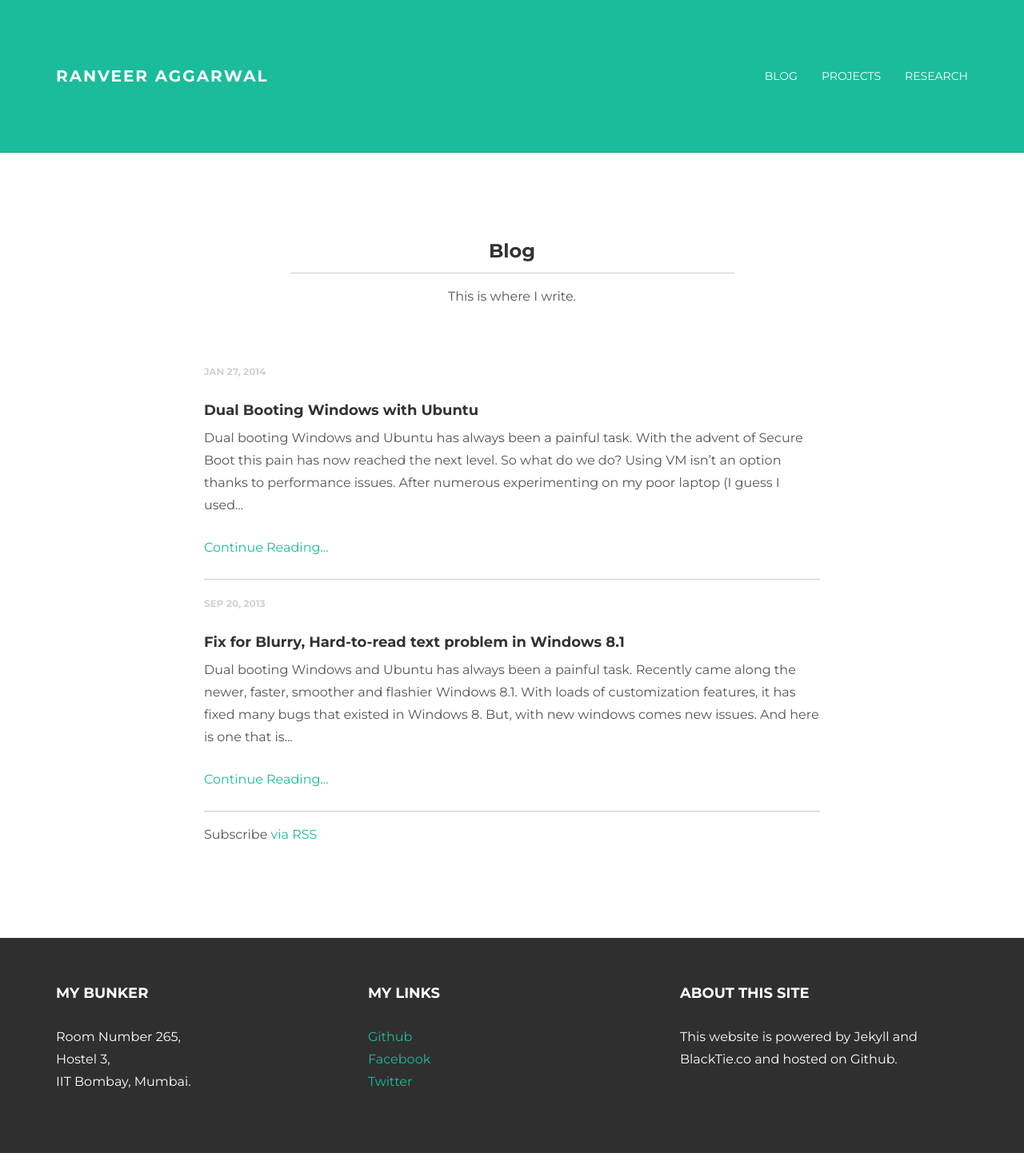
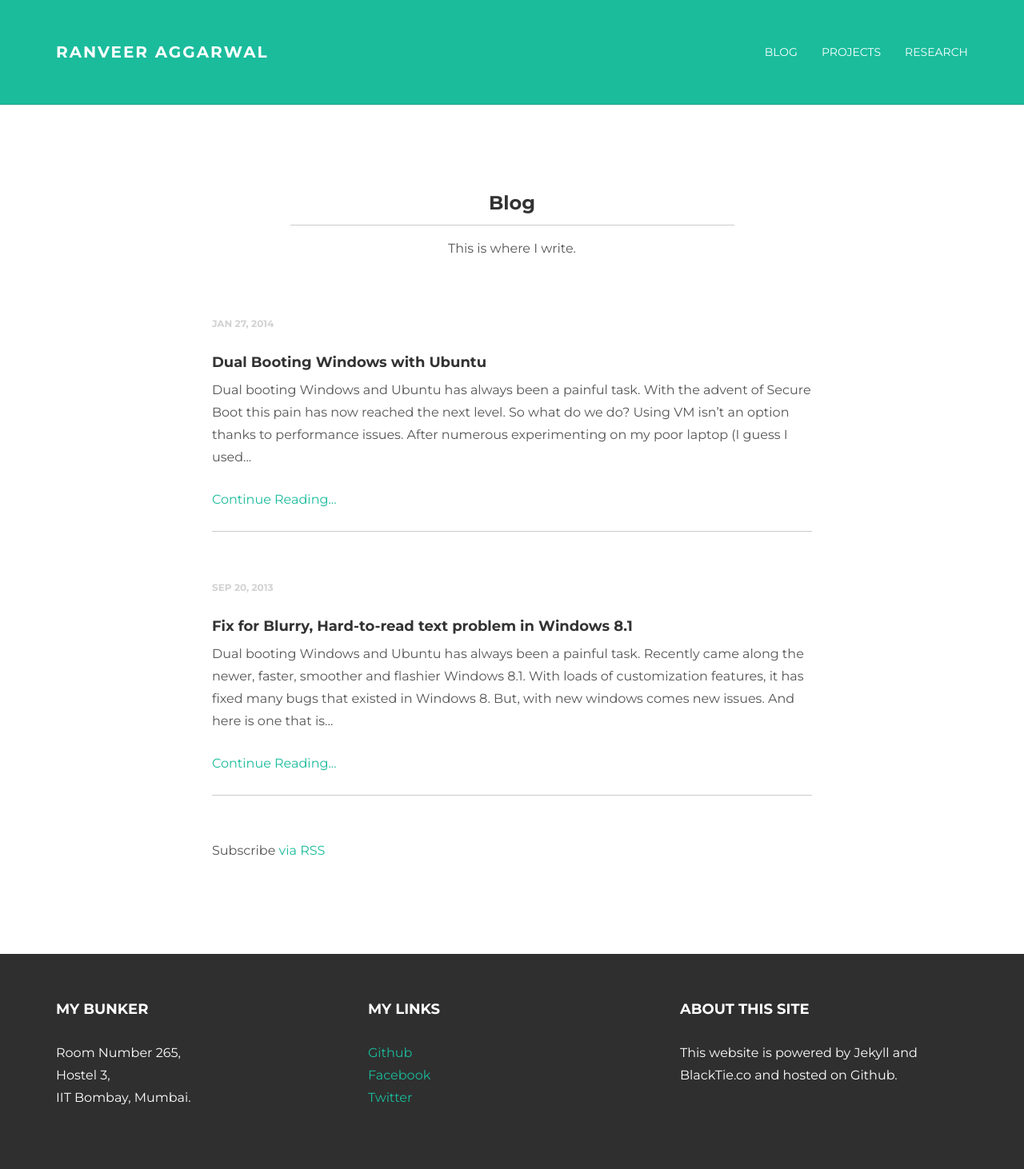
Before and after one commit to dscodebook/ranveeraggarwal.github.io, a Jekyll site: the page built from blog.md, in a window 1280 px wide. Shown: the whole page at 80% size. Built offline with Jekyll 4.4.1, drawn with Linux system fonts in a browser that asks for light colours; nearby versions of some CDN libraries.

Commit message:
fixed horizontal scroll bug

```diff
--- a/_layouts/page.html
+++ b/_layouts/page.html
@@ -10,7 +10,5 @@
             <p>{{ page.description }}</p>
         </div>
     </div>
-    <div class="row mt">
-        {{ content }}
-    </div>
+    {{ content }}
 </div>
--- a/blog.md
+++ b/blog.md
@@ -6,7 +6,7 @@
 ---
 {% for post in site.posts %}
 {% if post.type == "blog" %}
-<div class="row">
+<div class="row mt">
     <div class="col-lg-8 col-lg-offset-2">
         <p><bd>{{ post.date | date: "%b %-d, %Y" }}</bd></p>
         <h4>{{ post.title }}</h4>
@@ -17,7 +17,7 @@
 </div>
 {% endif %}
 {% endfor %}
-<div class="row">
+<div class="row mt">
     <div class="col-lg-8 col-lg-offset-2">
         <p class="rss-subscribe">Subscribe <a href="{{ "/feed.xml" | prepend: site.baseurl }}">via RSS</a></p>
     </div>
--- a/css/main.css
+++ b/css/main.css
@@ -90,8 +90,8 @@
 }
 
 .navbar-inverse {
-	padding-bottom: 70px;
-	padding-top: 70px;
+	padding-bottom: 40px;
+	padding-top: 40px;
 }
 
 .navbar-inverse {
```
